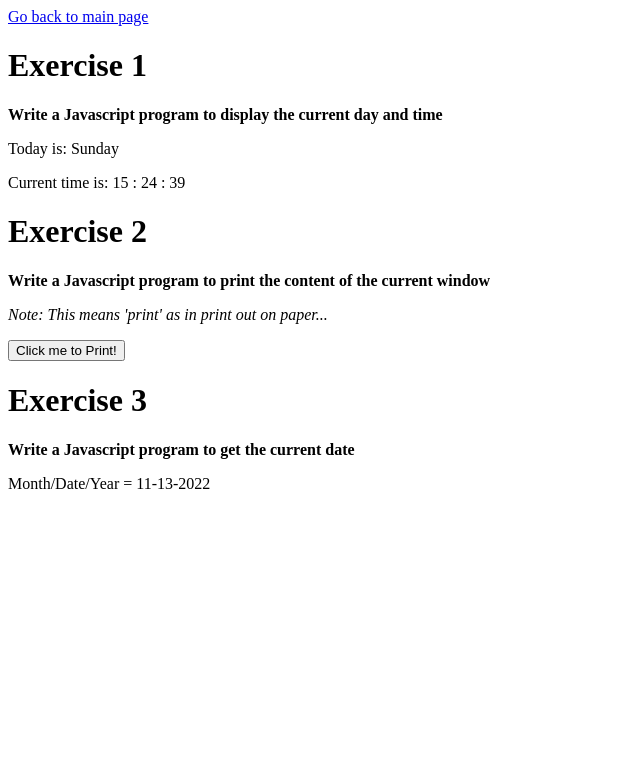
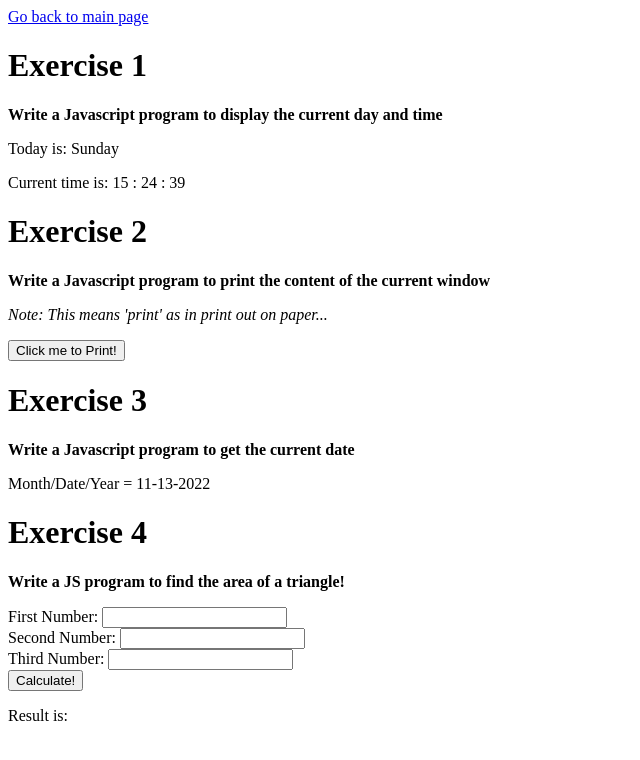
Before and after one commit to CorzoTheOne/w3javascript-exercises, a plain HTML site: page exercises-1-10.html in a window 1280 px wide. Shown: the whole page, without its empty margins (0-640 px from the left). Drawn offline with Linux system fonts and the light colour scheme.

Commit message:
Completed exercise 4 - Had to use input fields and manage the local vs. global scope within the script. Learned some good stuff and much troubleshooting.

```diff
--- a/exercises-1-10.html
+++ b/exercises-1-10.html
@@ -61,5 +61,36 @@
         </script>
         </div>
     </div>
+    <h1>Exercise 4</h1>
+    <div class="exercise">
+        <div class="exercise-description">
+            <p><strong>Write a JS program to find the area of a triangle!</strong></p>
+        </div>
+        <div class="solution">
+                <label for="firstnumber">First Number:</label>
+                <input type="text" id="firstnumber" name="firstnumber">
+                </br>
+                <label for="secondnumber">Second Number:</label>
+                <input type="text" id="secondnumber" name="secondnumber">
+                </br>
+                <label for="thirdnumber">Third Number:</label>
+                <input type="text" id="thirdnumber" name="thirdnumber">
+                </br>
+                <button id="e4-button" type="button" onclick="calculateArea()">Calculate!</button>
+                </br>
+                <p>Result is: <span id="e4-solution"></span></p>
+            <script>
+            function calculateArea() {
+                let first = document.getElementById('firstnumber').value;
+                let second = document.getElementById('secondnumber').value;
+                let third = document.getElementById('thirdnumber').value;
+                let s = (parseInt(first) + parseInt(second) + parseInt(third))/2;
+                let area = Math.sqrt(s*((s-first)*(s-second)*(s-third)));
+                document.getElementById('e4-solution').innerHTML = area;
+                }
+            </script>
+
+        </div>
+    </div>
 </body>
 </html>
```
